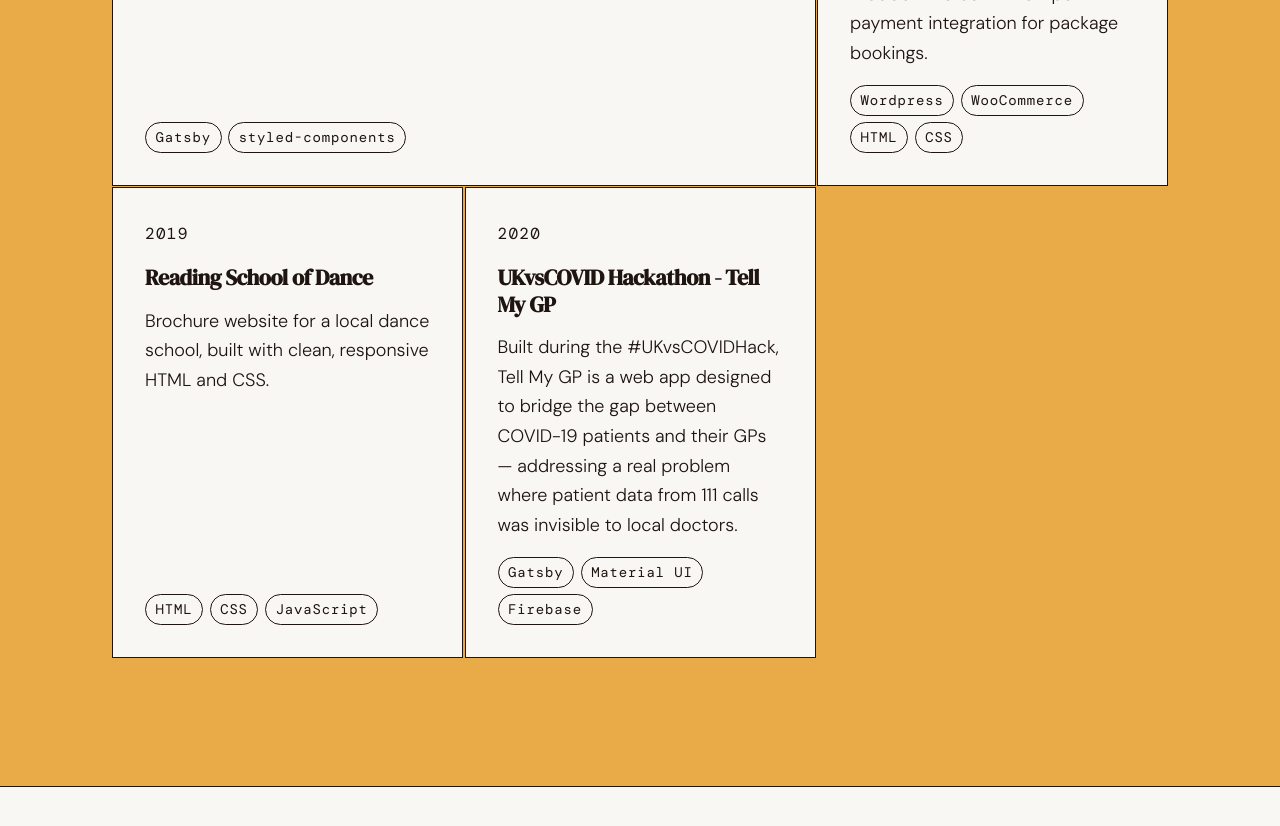
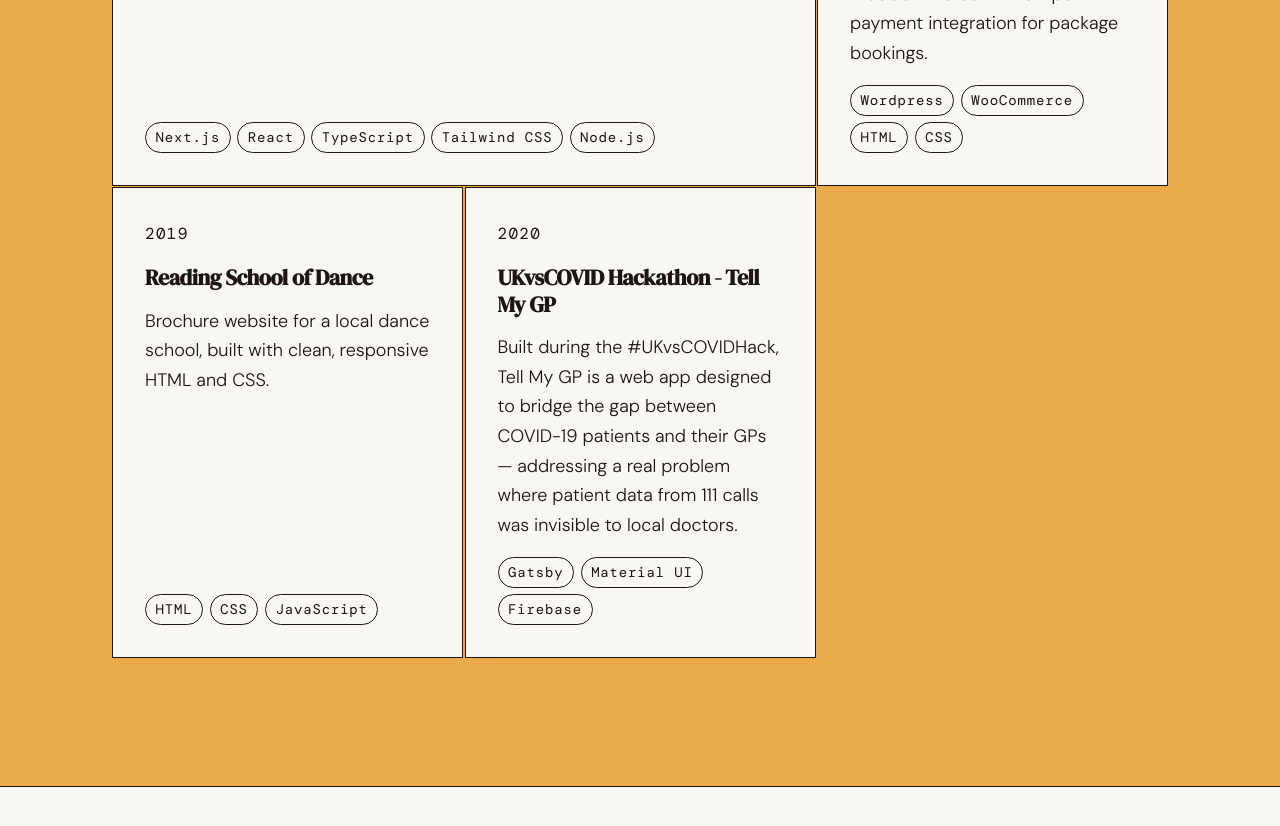
Before and after one commit to rachelleragasa/portfolio, a React (Vite) app: page / in a window 1280 px wide. Shown: the part 1300-2126 px from the top of the page. Built offline with nearby package versions, Linux system fonts and the light colour scheme; a web font is replaced by a local one.

Commit message:
feat: update tags for cirilos

```diff
--- a/src/data.ts
+++ b/src/data.ts
@@ -6,7 +6,7 @@ export const projects: Project[] = [
     title: "Cirilo Filipino Kainan",
     description:
       "Website, signage, and menu design for Cirilo Filipino Kainan, a cohesive digital and print identity for an East London Filipino restaurant.",
-    tags: ["Gatsby", "styled-components"],
+    tags: ["Next.js", "React", "TypeScript", "Tailwind CSS", "Node.js"],
     year: "2024",
     featured: true,
     link: "https://www.cirilofilipinokainan.co.uk/",
```
